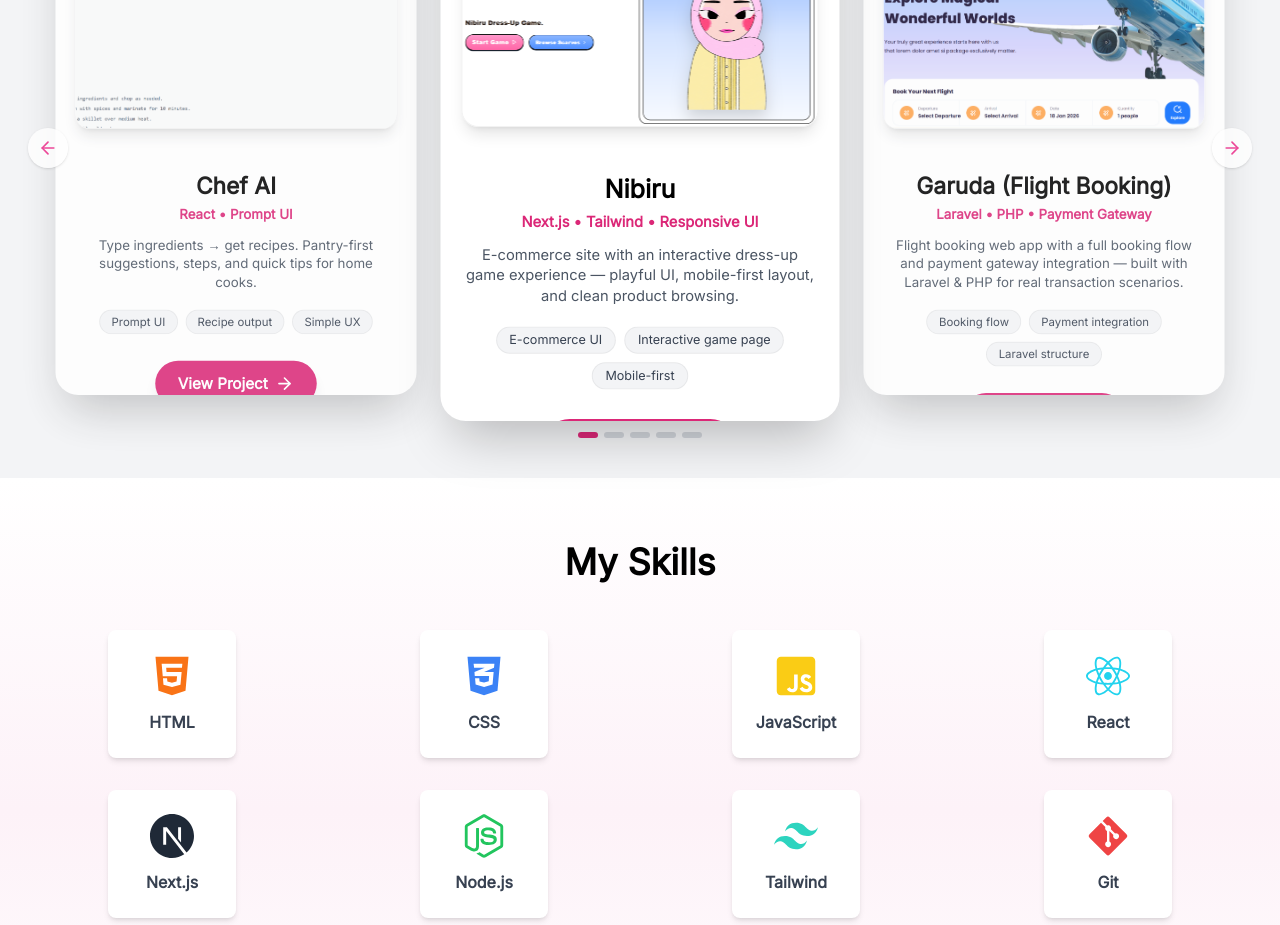
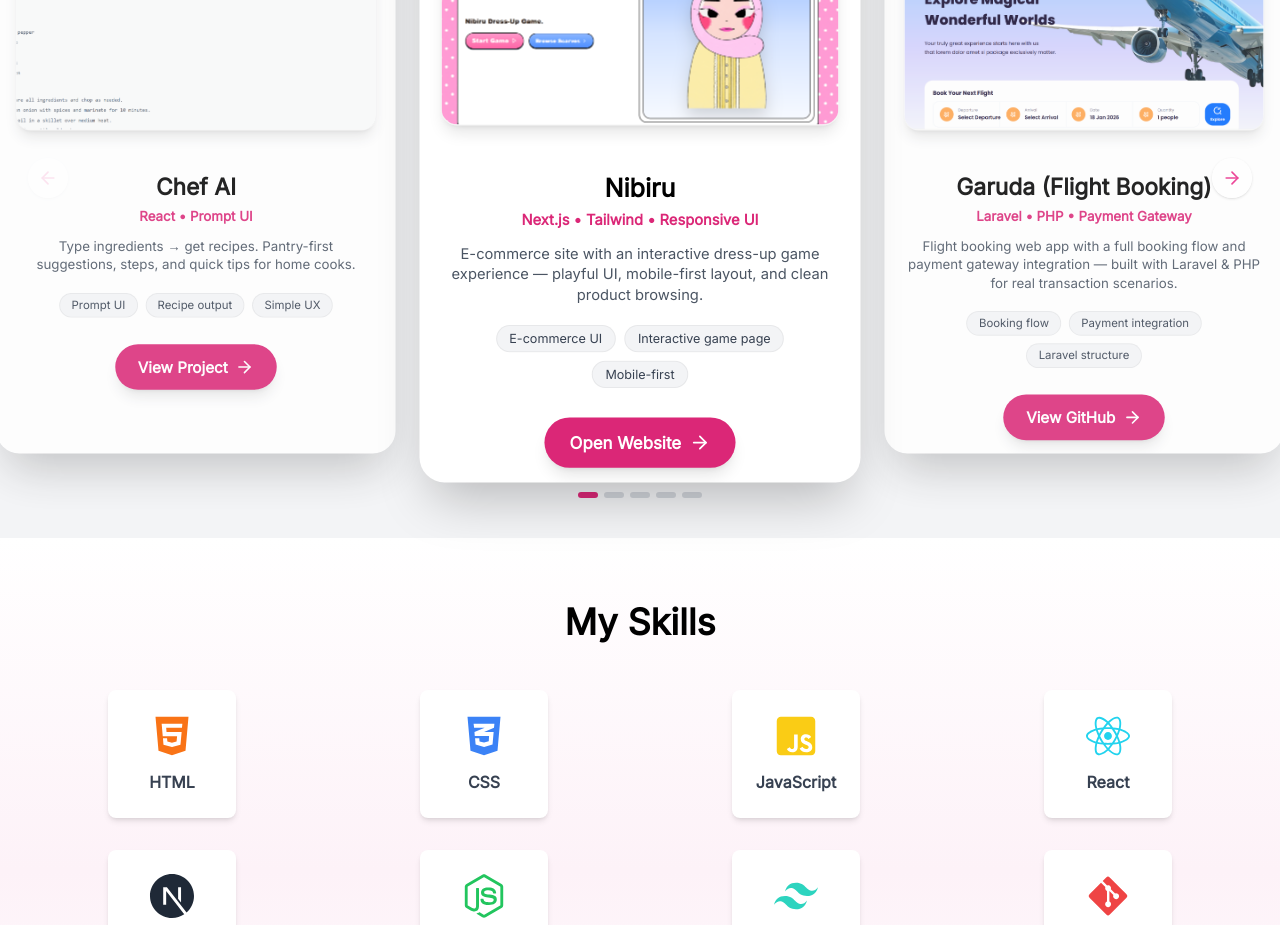
Before and after one commit to fad-code/Portofolio, a React (Vite) app: page / in a window 1280 px wide. Shown: the part 1000-1925 px from the top of the page. Built offline with nearby package versions, Linux system fonts and the light colour scheme.

Commit message:
Update Projects.jsx

```diff
--- a/src/components/Projects.jsx
+++ b/src/components/Projects.jsx
@@ -109,10 +109,6 @@ export default function Projects() {
   });
 
   const getWindow = () => {
-    // Mobile: show ONLY the centered card
-    if (typeof window !== "undefined" && window.innerWidth < 640) return [center];
-
-    // Desktop/tablet: show 3 cards
     if (projects.length < 3) return projects.map((_, i) => i);
     const l = (center - 1 + projects.length) % projects.length;
     const c = center % projects.length;
@@ -130,9 +126,8 @@ export default function Projects() {
       <h2 className="text-3xl sm:text-4xl font-bold text-center mb-2">Projects</h2>
 
       <div className="w-full relative">
-        {/* Arrows: now visible on mobile too (smaller + higher z) */}
         <button
-          className="flex items-center justify-center absolute left-2 sm:left-3 top-[42%] sm:top-1/2 -translate-y-1/2 h-9 w-9 sm:h-10 sm:w-10 rounded-full bg-white/80 dark:bg-gray-700/80 shadow hover:scale-110 transition z-30"
+          className="hidden sm:flex items-center justify-center absolute left-3 top-1/2 -translate-y-1/2 h-10 w-10 rounded-full bg-white/80 dark:bg-gray-700/80 shadow hover:scale-110 transition z-10"
           onClick={prev}
           aria-label="Previous"
         >
@@ -140,7 +135,7 @@ export default function Projects() {
         </button>
 
         <div
-          className="mx-auto w-full max-w-[1440px] flex justify-center items-center gap-4 sm:gap-6 select-none px-2 sm:px-3"
+          className="mx-auto w-full max-w-[1440px] flex justify-center items-center gap-3 sm:gap-6 select-none px-1.5 sm:px-3"
           {...handlers}
         >
           {windowIdx.map((idx, i) => {
@@ -150,28 +145,24 @@ export default function Projects() {
             const chips = (p.highlights || []).slice(0, 3);
             const remaining = (p.highlights?.length || 0) - chips.length;
 
-            // On mobile, only 1 card -> treat it as centered
-            const isCentered = windowIdx.length === 1 ? true : i === 1;
-
             return (
               <motion.article
                 key={idx}
-                className={`bg-white dark:bg-gray-700 rounded-3xl shadow-2xl overflow-hidden flex-shrink-0 transition-all duration-300 ${
-                  isCentered ? "scale-100 sm:scale-105 z-20" : "scale-95 opacity-85 z-10"
-                }`}
+                className={`bg-white dark:bg-gray-700 rounded-3xl shadow-2xl overflow-hidden flex-shrink-0 transition-all duration-300
+                w-[min(88vw,360px)] sm:w-[420px]
+                h-[520px] sm:h-[580px]
+                ${i === 1 ? "scale-100 sm:scale-105 z-20" : "scale-95 opacity-85 z-10"}`}
                 style={{
-                  width: "min(92vw, 380px)",
-                  height: "520px",
-                  pointerEvents: isCentered ? "auto" : "none",
+                  pointerEvents: i === 1 ? "auto" : "none",
                 }}
-                whileHover={isCentered ? { scale: 1.03 } : {}}
+                whileHover={i === 1 ? { scale: 1.07 } : {}}
               >
-                {/* Visual */}
+                {/* Top visual (mobile lebih pendek) */}
                 <div className="h-[220px] sm:h-[260px]">
                   <ProjectVisual project={p} />
                 </div>
 
-                {/* Content */}
+                {/* Bottom content (mobile lebih lega) */}
                 <div className="flex-1 flex flex-col p-5 sm:p-6 pb-8 sm:pb-12 text-center">
                   <div>
                     <h3 className="text-xl sm:text-2xl font-semibold mb-1">{p.title}</h3>
@@ -182,28 +173,28 @@ export default function Projects() {
                       </p>
                     )}
 
-                    <p className="text-sm text-gray-600 dark:text-gray-300 leading-snug mx-auto max-w-[44ch] max-h-[4.2rem] overflow-hidden">
+                    <p className="text-sm text-gray-600 dark:text-gray-300 leading-snug mx-auto max-w-[44ch] max-h-[4.2rem] sm:max-h-[3.6rem] overflow-hidden">
                       {p.desc}
                     </p>
 
                     {(p.highlights?.length || 0) > 0 ? (
-                      <div className="mt-4 sm:mt-5 mb-5 sm:mb-7 flex flex-wrap gap-2 justify-center max-h-[4.6rem] overflow-hidden">
+                      <div className="mt-4 sm:mt-5 mb-5 sm:mb-7 flex flex-wrap gap-2 justify-center max-h-[4.6rem] sm:max-h-[4.2rem] overflow-hidden">
                         {chips.map((t) => (
                           <span
                             key={t}
-                            className="text-xs px-3 py-1 rounded-full bg-gray-100 dark:bg-white/10 text-gray-700 dark:text-gray-200 border border-black/5 dark:border-white/10"
+                            className="text-[11px] sm:text-xs px-3 py-1 rounded-full bg-gray-100 dark:bg-white/10 text-gray-700 dark:text-gray-200 border border-black/5 dark:border-white/10"
                           >
                             {t}
                           </span>
                         ))}
                         {remaining > 0 && (
-                          <span className="text-xs px-3 py-1 rounded-full bg-gray-100 dark:bg-white/10 text-gray-700 dark:text-gray-200 border border-black/5 dark:border-white/10">
+                          <span className="text-[11px] sm:text-xs px-3 py-1 rounded-full bg-gray-100 dark:bg-white/10 text-gray-700 dark:text-gray-200 border border-black/5 dark:border-white/10">
                             +{remaining} more
                           </span>
                         )}
                       </div>
                     ) : (
-                      <div className="mb-6" />
+                      <div className="mb-6 sm:mb-7" />
                     )}
                   </div>
 
@@ -211,7 +202,7 @@ export default function Projects() {
                     href={p.link}
                     target="_blank"
                     rel="noopener noreferrer"
-                    className="mt-auto mx-auto inline-flex items-center justify-center gap-2 rounded-full bg-pink-600 px-6 py-3 text-base font-semibold text-white shadow-lg hover:bg-pink-700 hover:scale-105 hover:shadow-pink-400/50 transition-all focus:outline-none focus:ring-4 focus:ring-pink-300 dark:focus:ring-pink-600"
+                    className="mt-auto mb-0 sm:mb-6 mx-auto inline-flex items-center justify-center gap-2 rounded-full bg-pink-600 px-6 py-3 text-base font-semibold text-white shadow-lg hover:bg-pink-700 hover:scale-105 hover:shadow-pink-400/50 transition-all focus:outline-none focus:ring-4 focus:ring-pink-300 dark:focus:ring-pink-600"
                   >
                     {cta}
                     <ArrowRight className="w-5 h-5" />
@@ -223,7 +214,7 @@ export default function Projects() {
         </div>
 
         <button
-          className="flex items-center justify-center absolute right-2 sm:right-3 top-[42%] sm:top-1/2 -translate-y-1/2 h-9 w-9 sm:h-10 sm:w-10 rounded-full bg-white/80 dark:bg-gray-700/80 shadow hover:scale-110 transition z-30"
+          className="hidden sm:flex items-center justify-center absolute right-3 top-1/2 -translate-y-1/2 h-10 w-10 rounded-full bg-white/80 dark:bg-gray-700/80 shadow hover:scale-110 transition z-10"
           onClick={next}
           aria-label="Next"
         >
```
